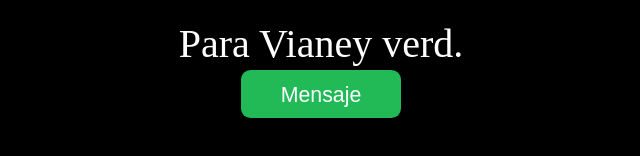
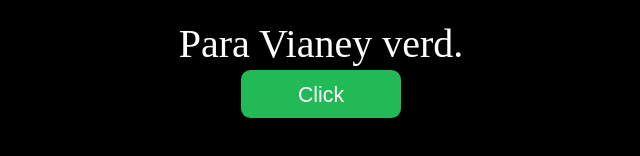
Before and after one commit to SantiagoCamca/Personal-Website, a plain HTML site: page Index.html in a window 1280 px wide. Shown: the part 602-758 px from the top of the page, 319-959 px from the left. Drawn offline with Linux system fonts and the light colour scheme.

Commit message:
Update Index.html

```diff
--- a/Index.html
+++ b/Index.html
@@ -39,7 +39,7 @@
     </div>
     <div class="text-below">Para Vianey verd.
     <p class="text-belo" id="ocultar">Eres mi refugio en medio de la tormenta, mi paz en medio del caos. Tu amor me da fuerzas para enfrentar cualquier desafío. Eres mi todo y te amaré por siempre</p>
-    <button onclick="Click()">Mensaje</button>
+    <button onclick="Click()">Click</button>
   </div>
   </div>
 </body>
```
